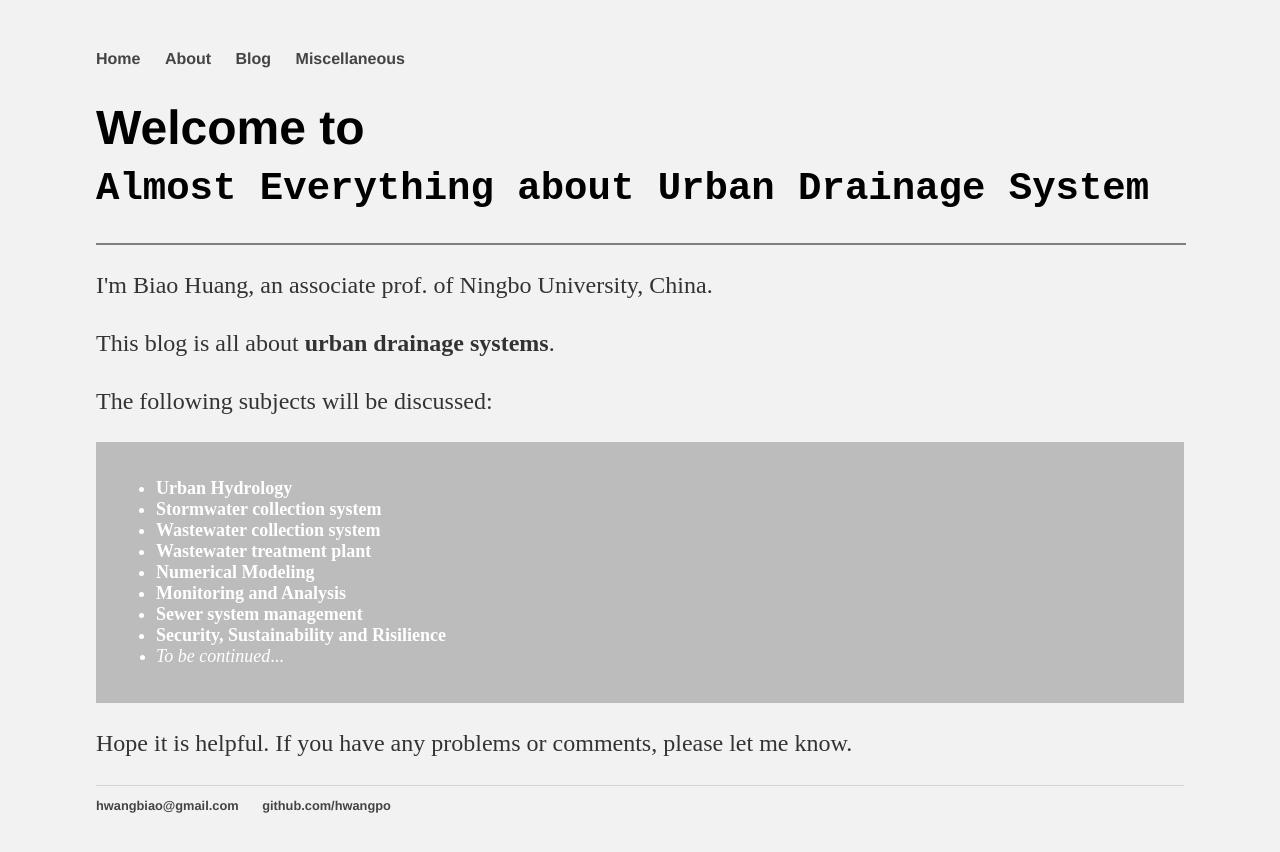
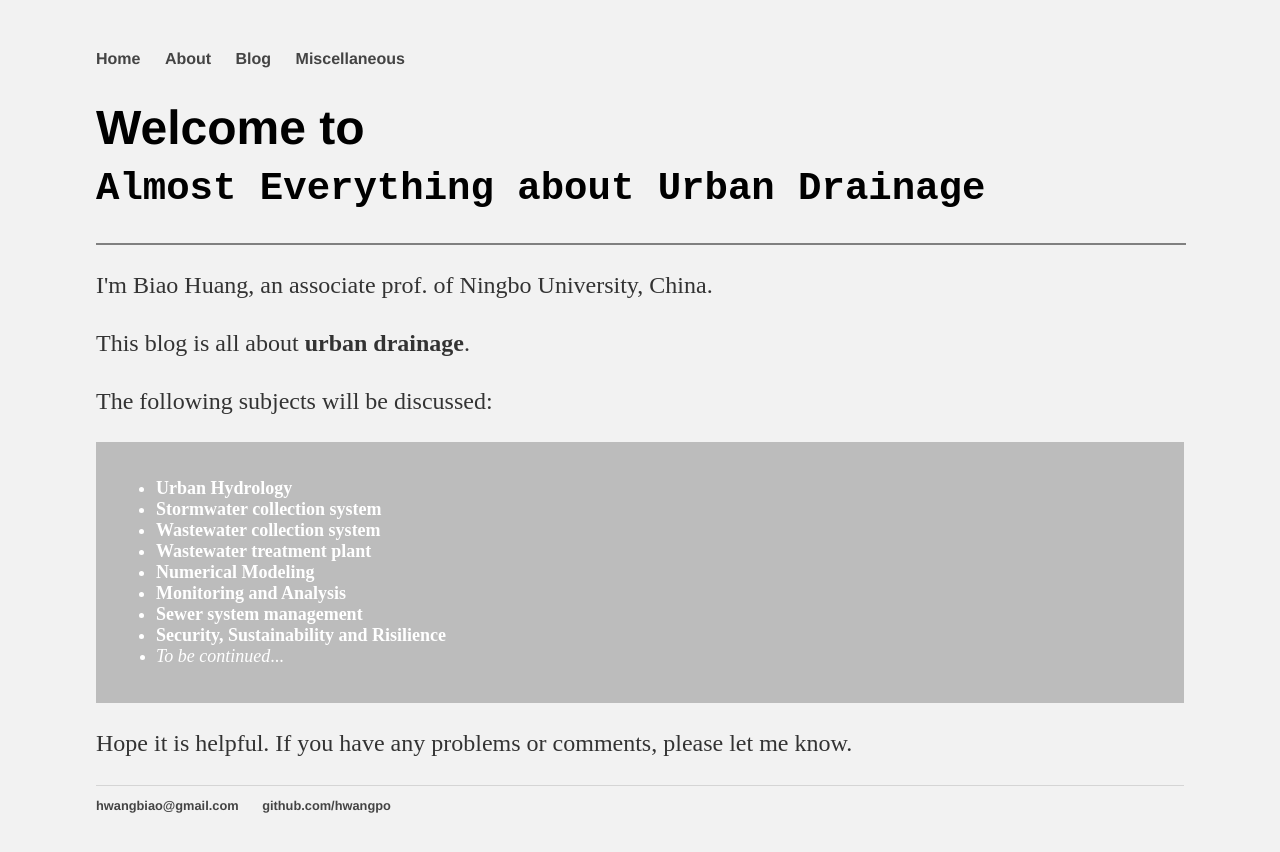
Before and after one commit to hwangpo/hwangpo.github.io, a Jekyll site: the page index.html, which Jekyll copies as it is, in a window 1280 px wide. Shown: the top 852 px of the page. Built offline with Jekyll 4.4.1, drawn with Linux system fonts in a browser that asks for light colours.

Commit message:
minor changes

```diff
--- a/index.html
+++ b/index.html
@@ -17,10 +17,10 @@
 		</nav>
 		<div class="container">
     		<div class="blurb">
-        		<h1>Welcome to <BR><TT>Almost Everything about Urban Drainage System</TT></h1>
+        		<h1>Welcome to <BR><TT>Almost Everything about Urban Drainage</TT></h1>
 				<HR SIZE=2 WIDTH=100% NOSHADE>
 				<p>I'm Biao Huang, an associate prof. of Ningbo University, China.</p>
-				<p>This blog is all about <STRONG>urban drainage systems</STRONG>.</p>
+				<p>This blog is all about <STRONG>urban drainage</STRONG>.</p>
 				<p></p>
 				<p>The following subjects will be discussed:</p>
 				<p><div style="background-color:#9999;color:white;padding:20px;">
```
Also changed, not shown: _posts/2020-02-09-UDS-site-launched.md (+1 -1 lines).
